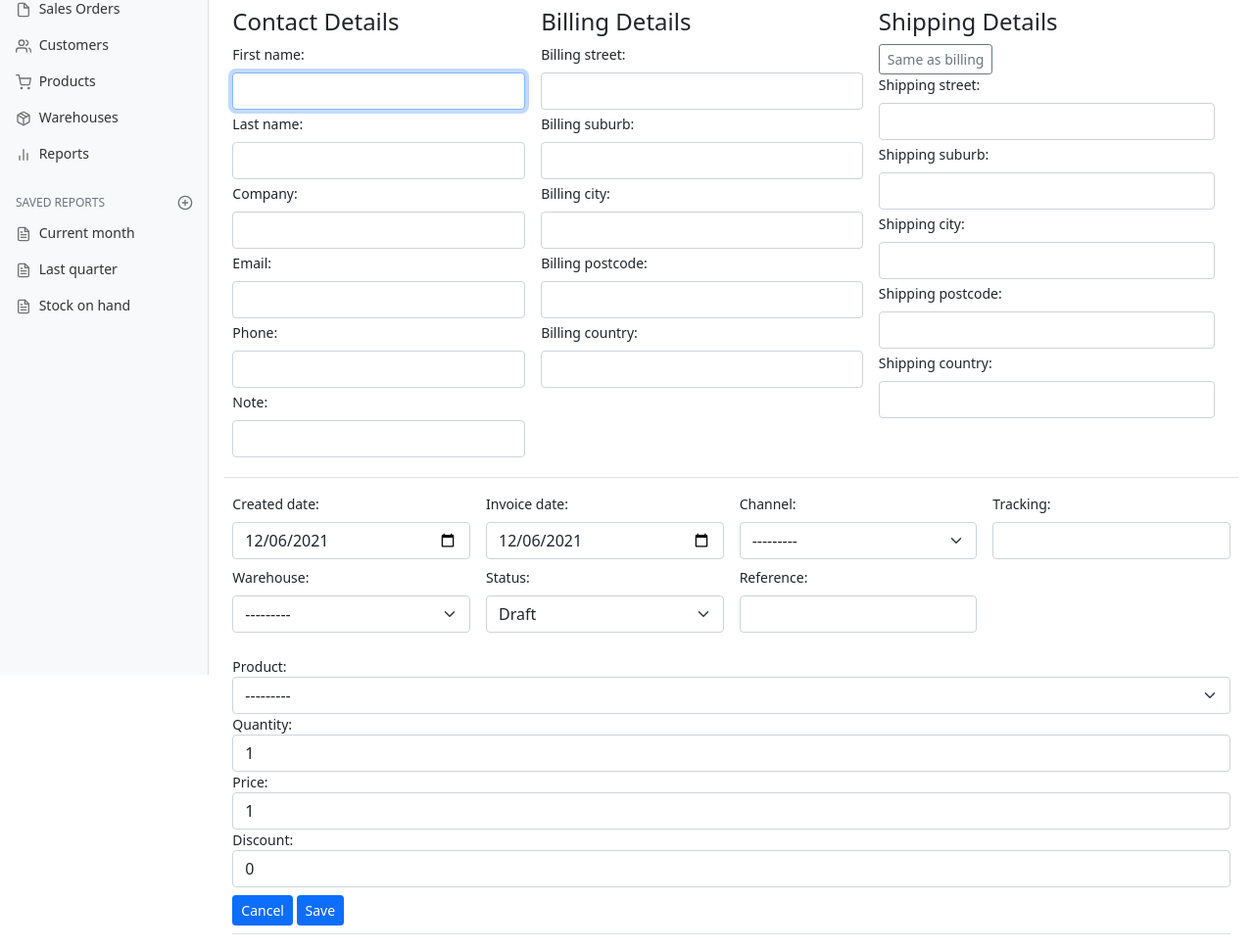
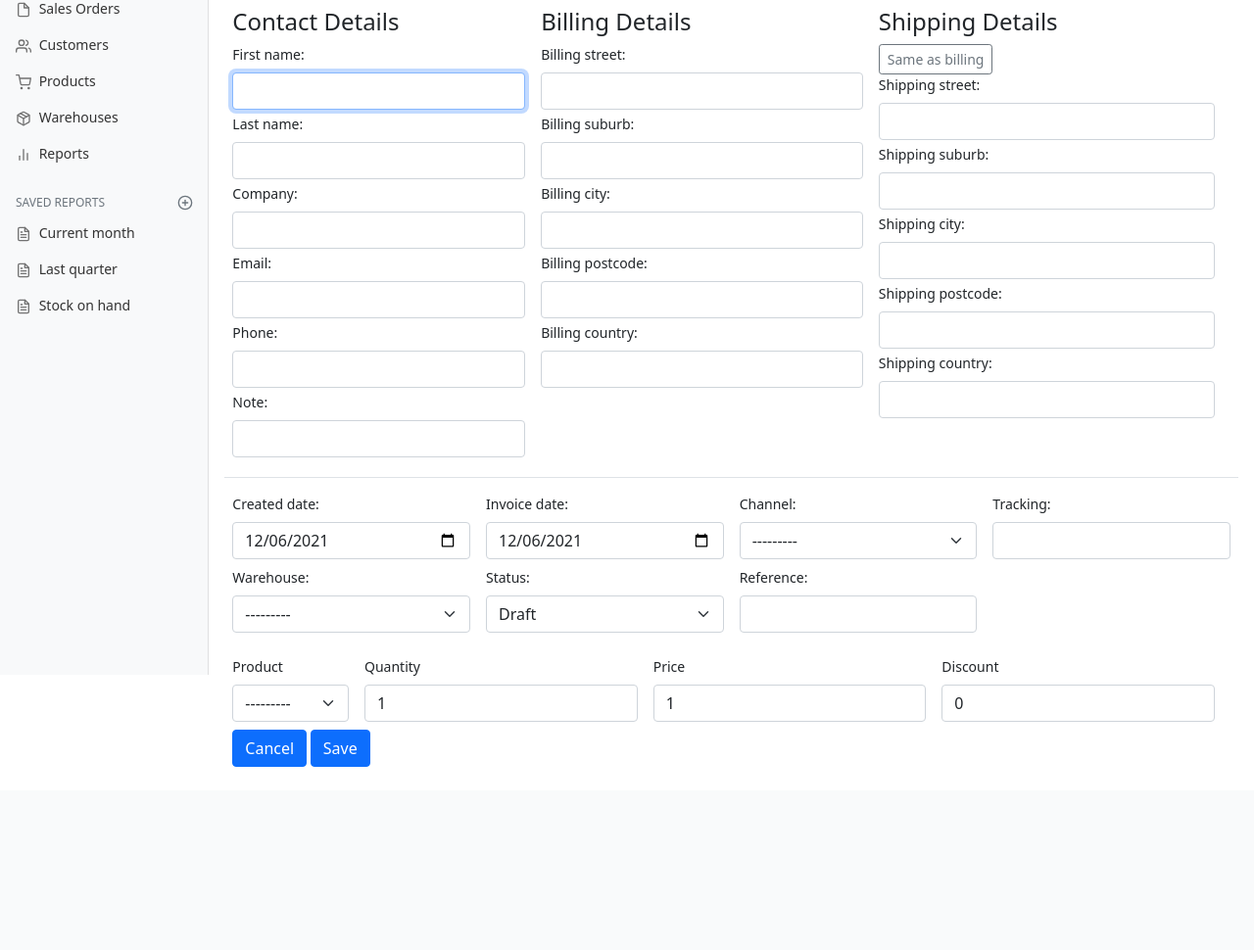
Before and after one commit to mikeinnz/cs50web, a Django app: page /order/new in a window 1280 px wide. Shown: the part 111-1081 px from the top of the page at 98% size. After the commit the page ends 894 px from the top, so only its background shows below. Run offline with Django 3.2, Linux system fonts and the light colour scheme; a user stored in the database is signed in; data comes from the database, SQL or seed files in the repository; tables that the repository leaves empty hold one stand-in row (values such as "Sample post").

Commit message:
restyle sales order form

```diff
--- a/capstone/inventory/models.py
+++ b/capstone/inventory/models.py
@@ -149,8 +149,8 @@ class ProductForm(ModelForm):
             'category': forms.Select(attrs={'class': 'form-select'}),
             'batch': forms.TextInput(attrs={'class': 'form-control'}),
             'expiry_date': forms.DateInput(attrs={'class': 'form-control', 'type': 'date'}),
-            'unit_cost': forms.NumberInput(attrs={'class': 'form-control'}),
-            'retail_price': forms.NumberInput(attrs={'class': 'form-control'}),
+            'unit_cost': forms.NumberInput(attrs={'class': 'form-control', 'step': '1e-2'}),
+            'retail_price': forms.NumberInput(attrs={'class': 'form-control', 'step': '1e-2'}),
         }
 
     # dynamically filter Category belonging to the current user
@@ -234,9 +234,9 @@ class SalesItemForm(ModelForm):
         exclude = ['order']
         widgets = {
             'product': forms.Select(attrs={'class': 'form-select'}),
-            'quantity': forms.NumberInput(attrs={'class': 'form-control'}),
-            'price': forms.NumberInput(attrs={'class': 'form-control'}),
-            'discount': forms.NumberInput(attrs={'class': 'form-control'})
+            'quantity': forms.NumberInput(attrs={'class': 'form-control', 'step': '1'}),
+            'price': forms.NumberInput(attrs={'class': 'form-control', 'step': '1'}),
+            'discount': forms.NumberInput(attrs={'class': 'form-control', 'step': '1'})
         }
 
     def __init__(self, user, *args, **kwargs):
--- a/capstone/inventory/templates/inventory/customer_form_template.html
+++ b/capstone/inventory/templates/inventory/customer_form_template.html
@@ -11,7 +11,6 @@
                 <div>
                     {{ field }}
                 </div>
-
             </div>
         {% endfor %}
     </div>
@@ -41,7 +40,6 @@
                 <div>
                     {{ field }}
                 </div>
-
             </div>
         {% endfor %}
     </div>
--- a/capstone/inventory/templates/inventory/sales_order_form.html
+++ b/capstone/inventory/templates/inventory/sales_order_form.html
@@ -1,4 +1,5 @@
 {% extends 'inventory/layout.html' %}
+{% load static %}
 
 {% block title %}
     Create A New Sales Order
@@ -25,14 +26,25 @@
                 </div>
             {% endfor %}
         </div>
-        <div>
-            {{ item_form }}
+        <div class="d-flex justify-content-between">
+            {% for field in item_form %}
+                <div class="flex-grow-1 me-3">
+                    <div class="form-label">
+                        {{ field.errors }}
+                        {{ field.label }}
+                    </div>
+                    {{ field }}
+                </div>
+            {% endfor %}
         </div>
-        <div class="pt-2 pb-2 mb-3 border-bottom">
-            <a class="btn btn-primary btn-sm" href="{% url 'order' %}">Cancel</a>
-            <input class="btn btn-primary btn-sm" type="submit" value="Save">
+        <div class="pt-2 pb-2 mb-3">
+            <a class="btn btn-primary" href="{% url 'order' %}">Cancel</a>
+            <input class="btn btn-primary" type="submit" value="Save">
         </div>
     </form>
 
+{% endblock %}
 
+{% block script %}
+    <script src="{% static 'inventory/inventory.js' %}"></script>
 {% endblock %}
```
Also changed, not shown: capstone/inventory/templates/inventory/customer_form.html (line endings or trailing spaces).
